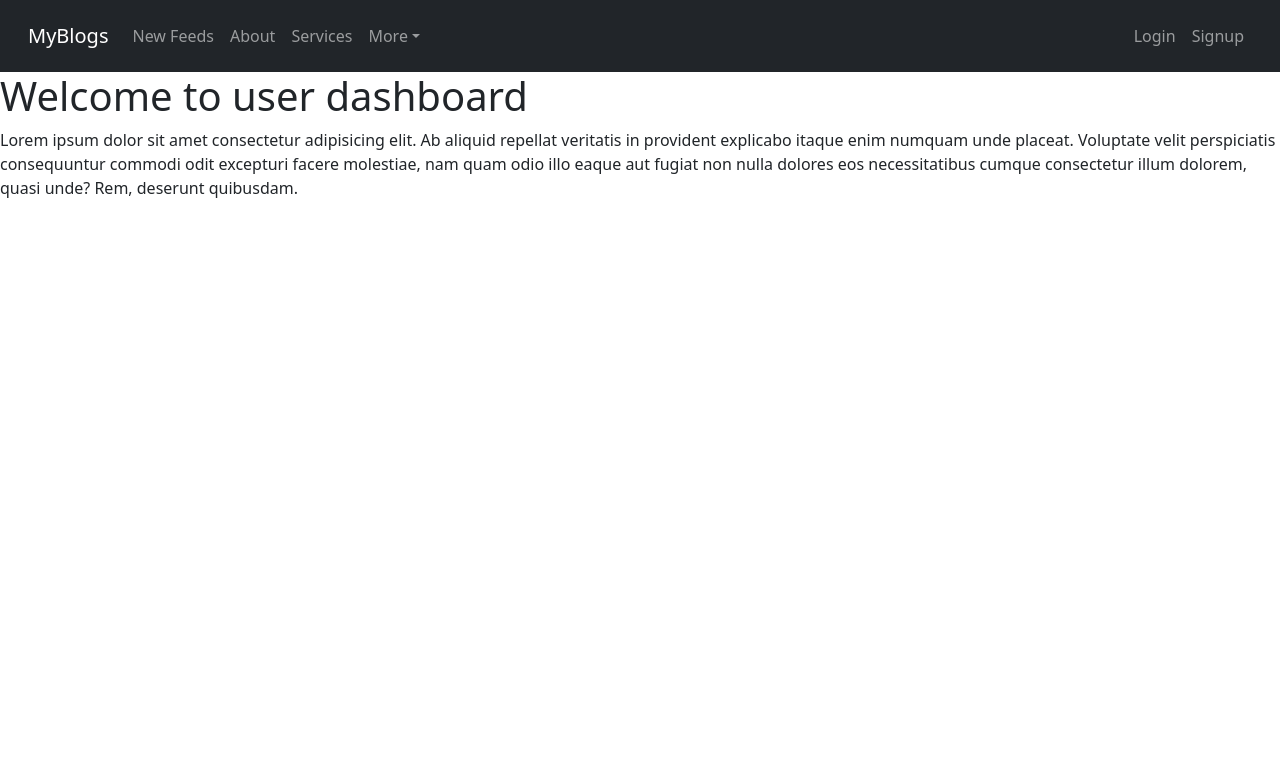
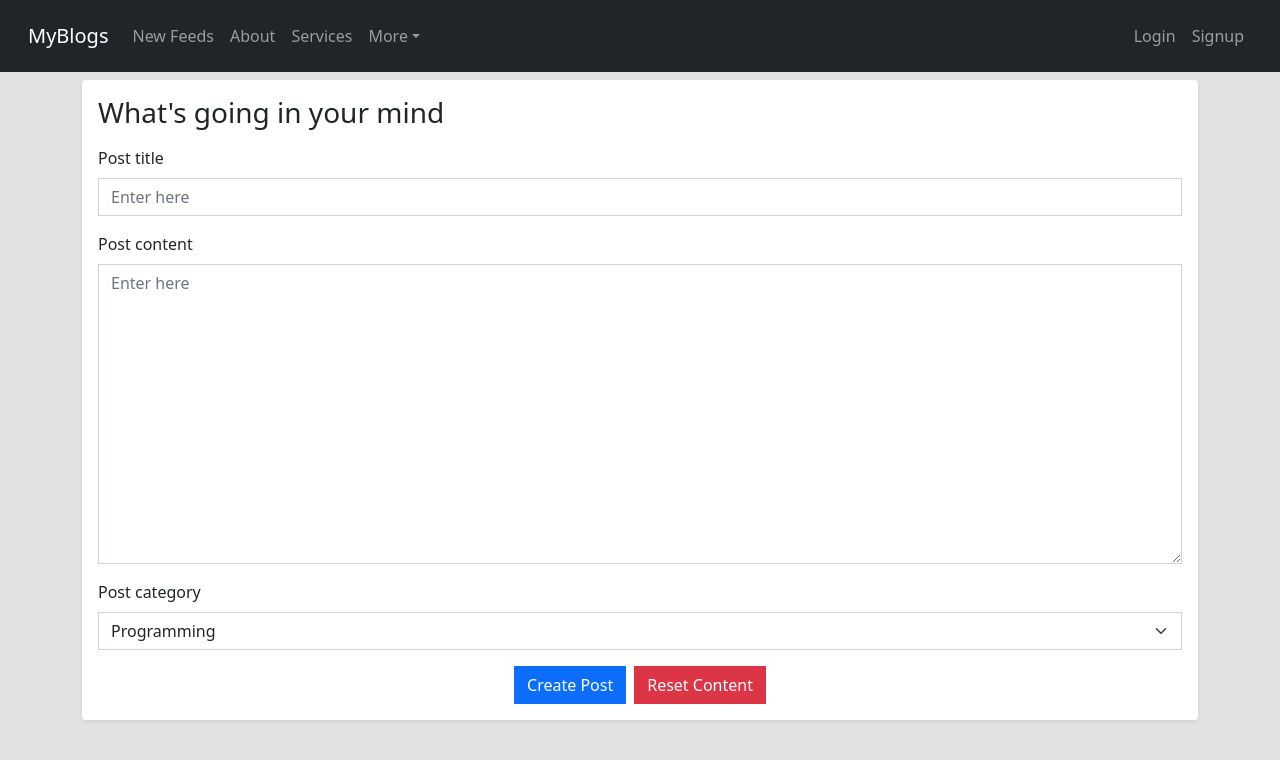
Before and after one commit to DavidMukhiya/blog-application, a React (Create React App) app in the folder blog-application-frontend/: page /user/dashboard in a window 1280 px wide. Shown: the top 760 px of the page. Built offline with nearby package versions, Linux system fonts and the light colour scheme; no server answers; the HTML template or start-up script is replaced by a standard one.

Commit message:
added post form, category is not rendering properly

```diff
--- a/blog-application-frontend/src/App.css
+++ b/blog-application-frontend/src/App.css
@@ -1,38 +1,3 @@
-.App {
-  text-align: center;
+body{
+  background:#e2e2e2!important;
 }
-
-.App-logo {
-  height: 40vmin;
-  pointer-events: none;
-}
-
-@media (prefers-reduced-motion: no-preference) {
-  .App-logo {
-    animation: App-logo-spin infinite 20s linear;
-  }
-}
-
-.App-header {
-  background-color: #282c34;
-  min-height: 100vh;
-  display: flex;
-  flex-direction: column;
-  align-items: center;
-  justify-content: center;
-  font-size: calc(10px + 2vmin);
-  color: white;
-}
-
-.App-link {
-  color: #61dafb;
-}
-
-@keyframes App-logo-spin {
-  from {
-    transform: rotate(0deg);
-  }
-  to {
-    transform: rotate(360deg);
-  }
-}
--- /dev/null
+++ b/blog-application-frontend/src/components/AddPost.js
@@ -0,0 +1,68 @@
+import React, { useEffect } from "react";
+import { Button, Card, CardBody, Container, Form, Input, Label } from "reactstrap";
+import { loadAllCategories } from "../services/category-service";
+
+const AddPost = () => {
+
+  useEffect(()=>{
+    loadAllCategories().then((data)=>{
+        console.log(data)
+    }).catch(error=>{
+        console.log(error)
+    })
+  },[])
+
+  return (
+    <div className="wrapper">
+      <Card className="shadow-sm border-0 mt-2" >
+        <CardBody>
+          <h3>What's going in your mind</h3>
+          <Form>
+            <div className="my-3">
+              <Label for="title">Post title</Label>
+              <Input
+                type="text"
+                id="title"
+                placeholder="Enter here"
+                className="rounded-0"
+              />
+            </div>
+            <div className="my-3">
+              <Label for="content">Post content</Label>
+              <Input
+                type="textarea"
+                id="content"
+                placeholder="Enter here"
+                className="rounded-0"
+                style={{ height: "300px" }}
+              />
+            </div>
+            <div className="my-3">
+              <Label for="category">Post category</Label>
+              <Input
+                type="select"
+                id="category"
+                placeholder="Enter here"
+                className="rounded-0"
+              >
+                <option>Programming</option>
+                <option>Insurance</option>
+                <option>Science</option>
+              </Input>
+            </div>
+            <Container className="text-center">
+                <Button className="rounded-0" color="primary">
+                    Create Post
+                </Button>
+                <Button className="rounded-0 ms-2" color="danger">
+                    Reset Content
+                </Button>
+            </Container>
+          </Form>
+        </CardBody>
+      </Card>
+    </div>
+  );
+};
+
+export default AddPost;
--- a/blog-application-frontend/src/pages/user-routes/Userdashboard.js
+++ b/blog-application-frontend/src/pages/user-routes/Userdashboard.js
@@ -1,18 +1,12 @@
 import React from "react";
+import { Container } from "reactstrap";
+import AddPost from "../../components/AddPost";
 
 const Userdashboard = () => {
   return (
-    <div>
-      <h1>Welcome to user dashboard</h1>
-      <p>
-        Lorem ipsum dolor sit amet consectetur adipisicing elit. Ab aliquid
-        repellat veritatis in provident explicabo itaque enim numquam unde
-        placeat. Voluptate velit perspiciatis consequuntur commodi odit
-        excepturi facere molestiae, nam quam odio illo eaque aut fugiat non
-        nulla dolores eos necessitatibus cumque consectetur illum dolorem, quasi
-        unde? Rem, deserunt quibusdam.
-      </p>
-    </div>
+    <Container>
+      <AddPost />
+    </Container>
   );
 };
 
--- /dev/null
+++ b/blog-application-frontend/src/services/category-service.js
@@ -0,0 +1,7 @@
+import { myAxios } from "./helper";
+
+export const loadAllCategories = ()=>{
+    return myAxios.get("api/categories/").then(response=>{
+        return response.data
+    })
+}
```
